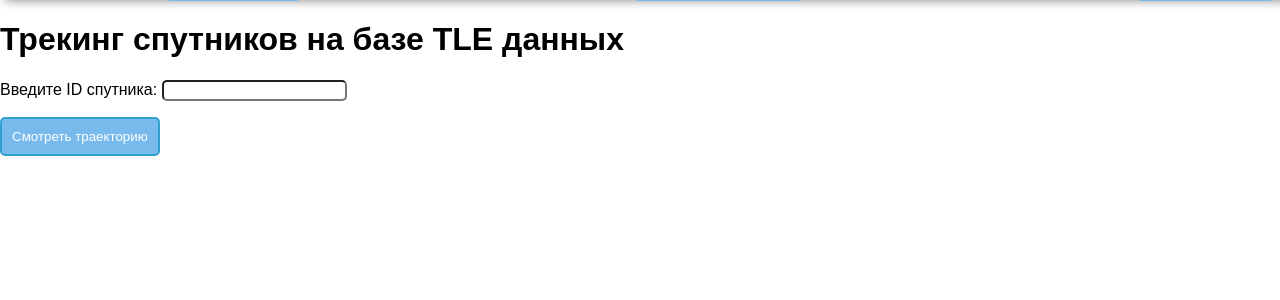
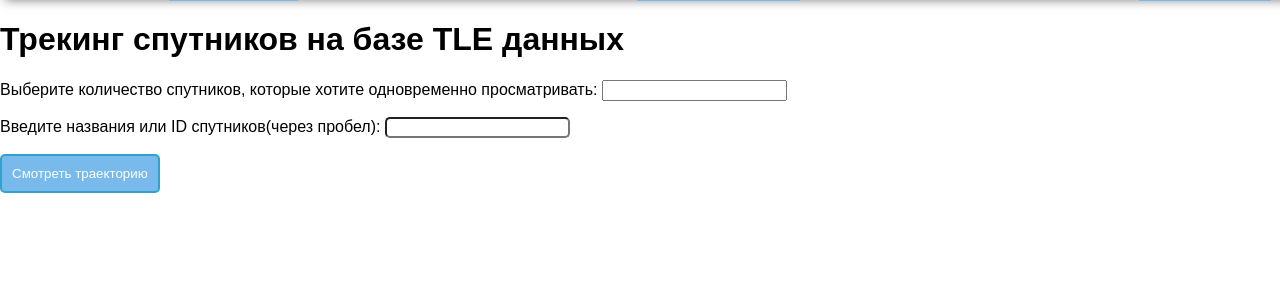
Before and after one commit to Bulat-Mukhametdinov/SatelliteTracking, a Flask app: page / in a window 1280 px wide; the page is wider, and only the part inside the window is pictured. Shown: the part 95-395 px from the top of that part. Run offline with Flask 3, Linux system fonts and the light colour scheme; parts of the project's set-up code (start-up, migrations or seed data) failed here and were passed over.

Commit message:
Update main.html

```diff
--- a/templates/main.html
+++ b/templates/main.html
@@ -2,7 +2,8 @@
     <img src="images/moon.png" class="moon_img">
     <h1>Трекинг спутников на базе TLE данных</h1>
     <form action="/" method="post" class = "id_form">
-        <p><label>Введите ID спутника: </label><input type = "text" class = "txt_field" name = "sat_id" value="" required />
+        <p><label>Выберите количество спутников, которые хотите одновременно просматривать: </label><input type = "text" class = "num_field" name = "num_of_sat" value="" required />
+        <p><label>Введите названия или ID спутников(через пробел): </label><input type = "text" class = "txt_field" name = "sat_id" value="" required />
         <p><input type="submit" class = "main_btn" value="Смотреть траекторию" />
     </form>
     {%for msg in get_flashed_messages()%}
```
